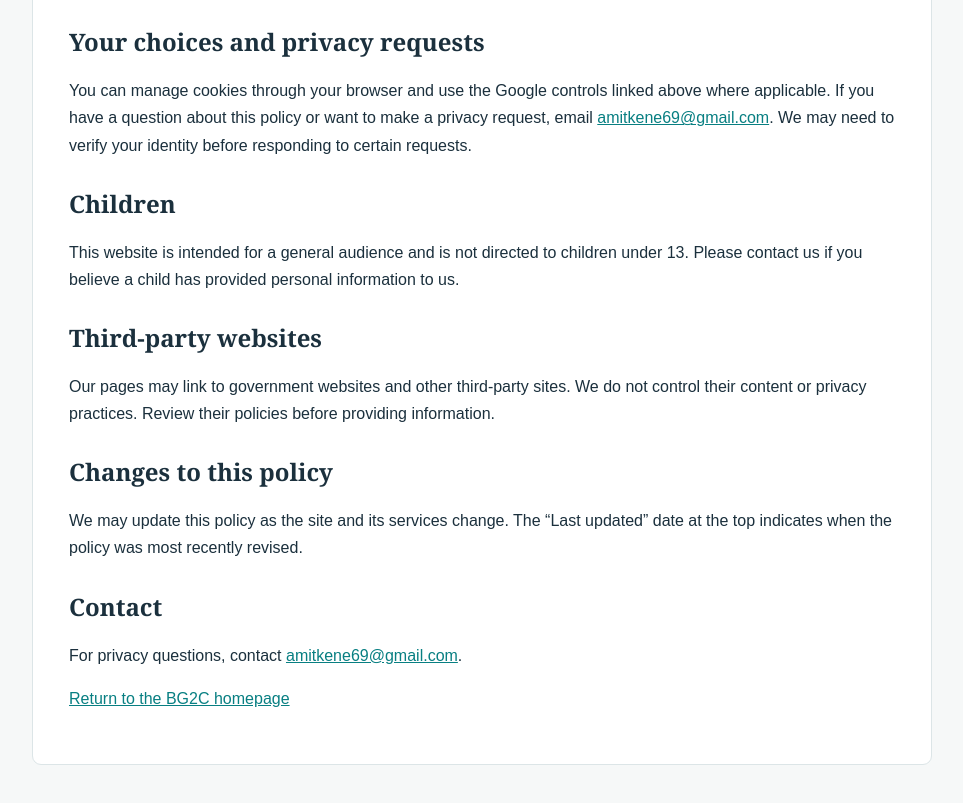
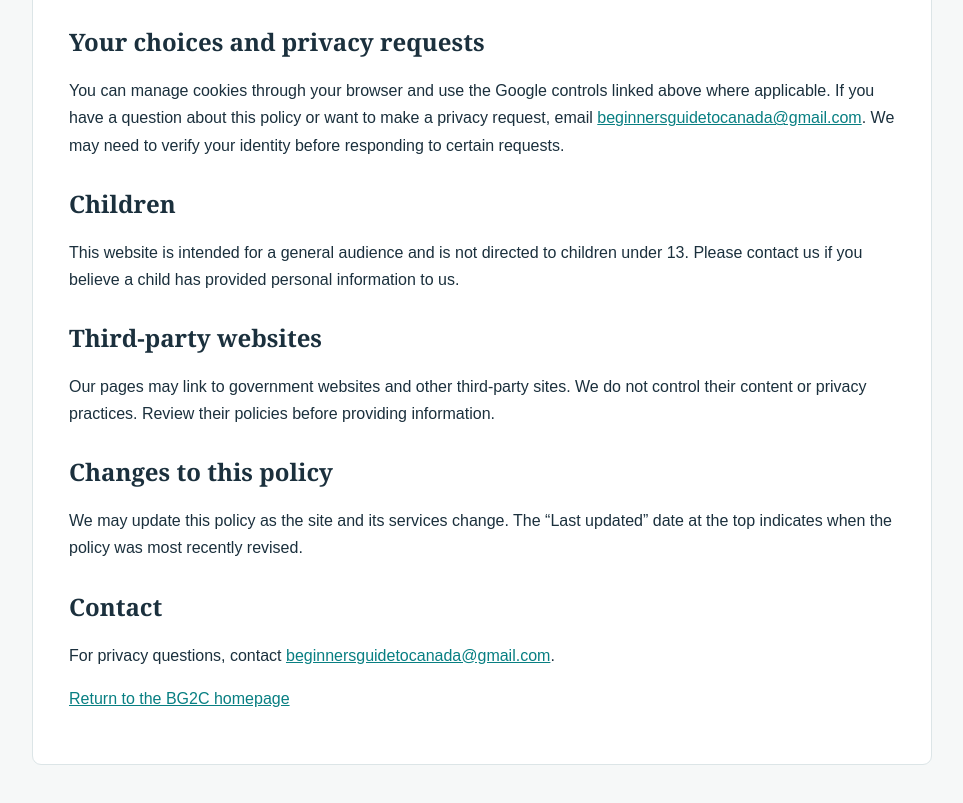
Before and after one commit to amitbhatia1298/beginners-guide-to-canada, a website: page privacy/index.html in a window 1280 px wide. Shown: the part 1813-2616 px from the top of the page, without its empty margins (158-1121 px from the left). Drawn offline with Linux system fonts and the light colour scheme.

Commit message:
Update BG2C contact email address

```diff
--- a/privacy/index.html
+++ b/privacy/index.html
@@ -38,7 +38,7 @@ p,li{overflow-wrap:anywhere}a{color:var(--teal)}.muted{color:var(--muted);font-s
 <h2>Retention and security</h2>
 <p>We keep messages and technical records only for as long as reasonably needed for the purposes described above, security, and legal requirements. No website or email transmission can be guaranteed completely secure. Please avoid sending sensitive information by ordinary email.</p>
 <h2>Your choices and privacy requests</h2>
-<p>You can manage cookies through your browser and use the Google controls linked above where applicable. If you have a question about this policy or want to make a privacy request, email <a href="mailto:amitkene69@gmail.com">amitkene69@gmail.com</a>. We may need to verify your identity before responding to certain requests.</p>
+<p>You can manage cookies through your browser and use the Google controls linked above where applicable. If you have a question about this policy or want to make a privacy request, email <a href="mailto:beginnersguidetocanada@gmail.com">beginnersguidetocanada@gmail.com</a>. We may need to verify your identity before responding to certain requests.</p>
 <h2>Children</h2>
 <p>This website is intended for a general audience and is not directed to children under 13. Please contact us if you believe a child has provided personal information to us.</p>
 <h2>Third-party websites</h2>
@@ -46,7 +46,7 @@ p,li{overflow-wrap:anywhere}a{color:var(--teal)}.muted{color:var(--muted);font-s
 <h2>Changes to this policy</h2>
 <p>We may update this policy as the site and its services change. The “Last updated” date at the top indicates when the policy was most recently revised.</p>
 <h2>Contact</h2>
-<p>For privacy questions, contact <a href="mailto:amitkene69@gmail.com">amitkene69@gmail.com</a>.</p>
+<p>For privacy questions, contact <a href="mailto:beginnersguidetocanada@gmail.com">beginnersguidetocanada@gmail.com</a>.</p>
 <p><a href="/">Return to the BG2C homepage</a></p>
 </main>
 </body>
```
